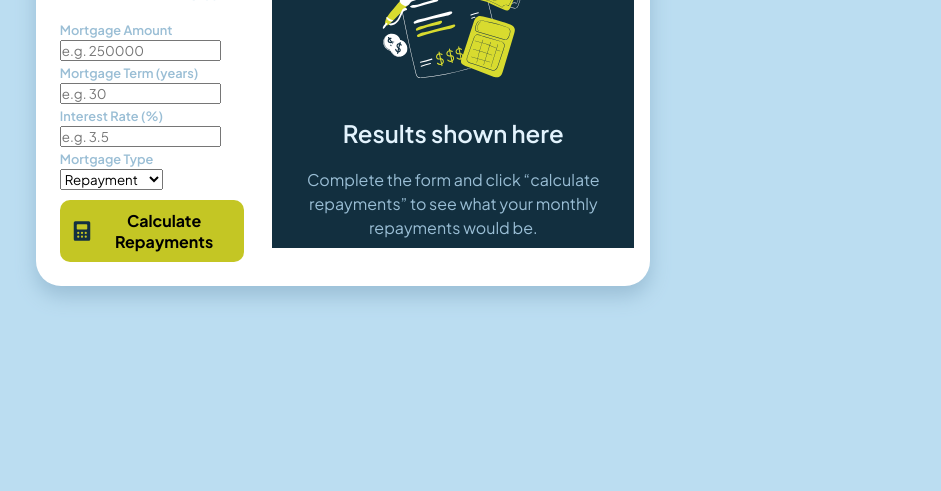
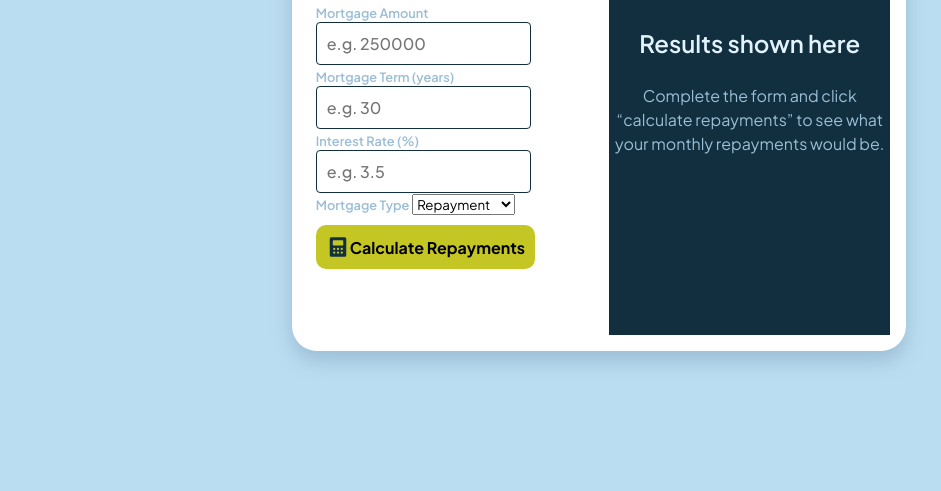
Before and after one commit to jemima-lopez/mortgage-calculator, a plain HTML site: page index.html in a window 1280 px wide. Shown: the part 309-800 px from the top of the page, without its empty margins (41-982 px from the left). Drawn offline with Linux system fonts and the light colour scheme.

Commit message:
size of calculator

```diff
--- a/style.css
+++ b/style.css
@@ -14,16 +14,18 @@
 
 body {
     background-color: hsl(202, 66%, 84%);
-    justify-content: center;
-    align-items: center;
     height: 100vh;
     width: 60%;
     display: flex;
+    justify-content: center;
+    align-items: center;
+    margin: auto;
 }
 
 .calculator {
     background-color: hsl(0, 0%, 100%);
     width: 80%;
+    height: 65%;
     border-radius: 25px;
     align-items: center;
     padding: 1rem;
@@ -33,6 +35,7 @@ body {
 }
 
 .form-section {
+    width: 50%;
     display: flex;
     flex-direction: column;
     gap: 15px;
@@ -42,14 +45,18 @@ body {
 .mortgage-form {
     display: flex;
     flex-direction: column;
-    gap: 0.25rem;
+    gap: 1rem;
     padding: 20px;
 }
 
-.form-section {
-    display: flex;
-    flex-direction: column;
-    gap: 5px;
+input[type="number"] {
+    padding: 10px;
+    border-radius: 4px;
+    border: 1px solid hsl(202, 55%, 16%);
+    font-size: 1rem;
+    font-weight: 500;
+    color: hsl(202, 86%, 94%);
+    gap: 1rem;
 }
 
 .clear-btn {
@@ -82,9 +89,9 @@ body {
     background-color: hsl(202, 55%, 16%);
     display: flex;
     flex-direction: column;
-    gap: 10px;
-    padding: 0.5rem;
-    width: 100%;
+    gap: 1rem;
+    width: 50%;
+    height: 100%;
 }
 
 .results-section img {
```
